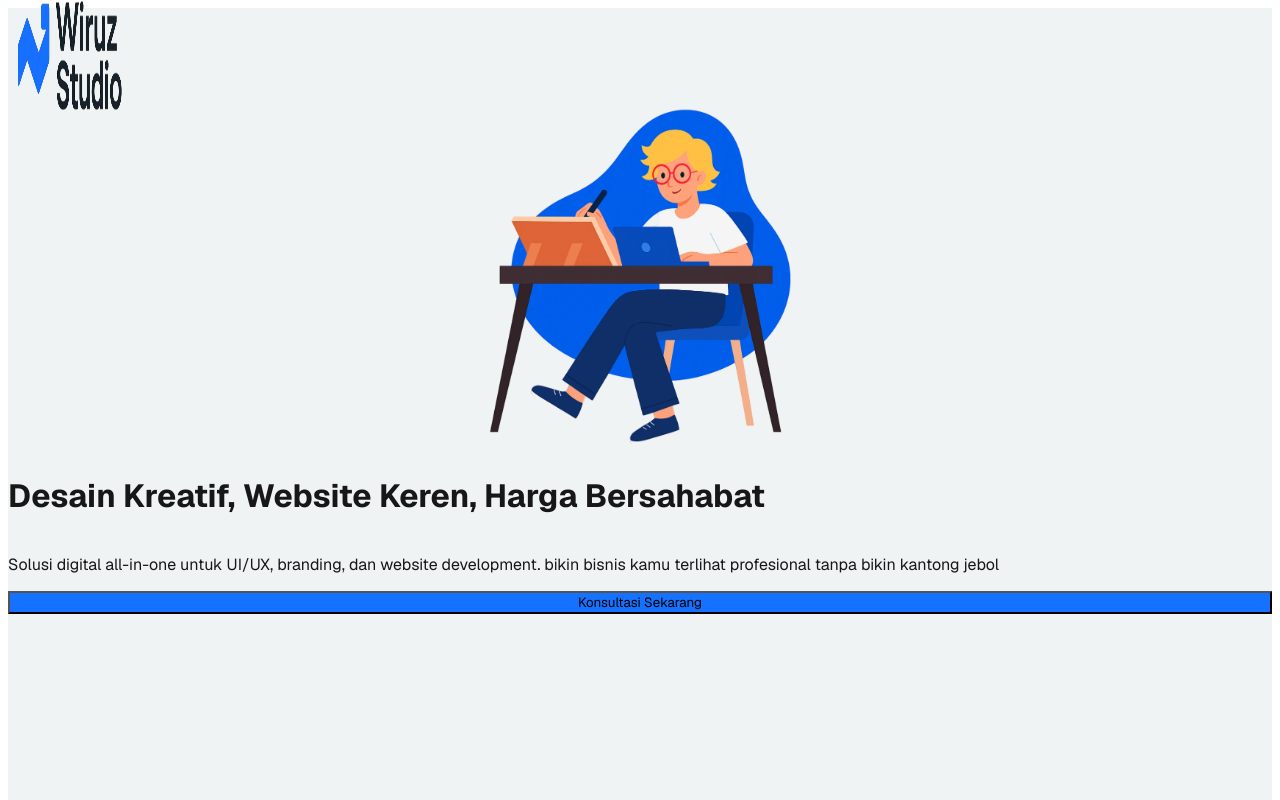
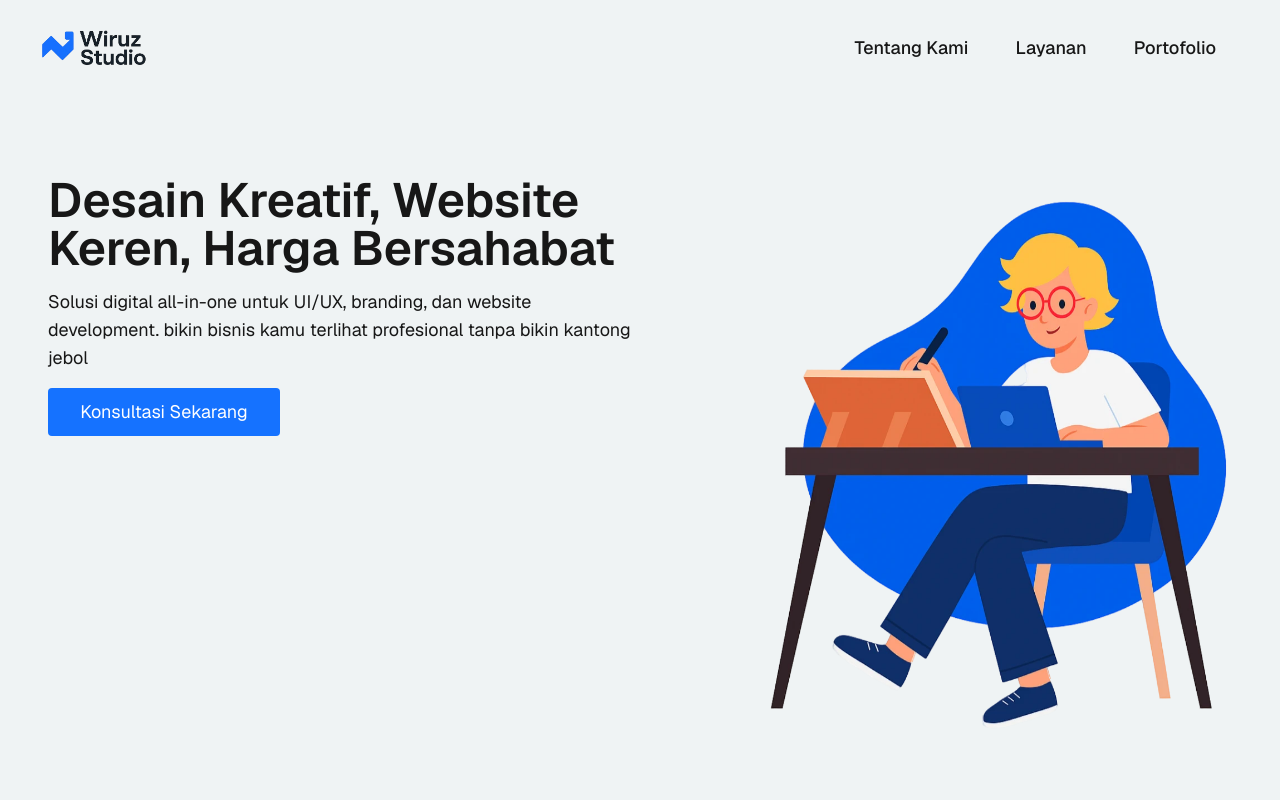
Before and after one commit to fahrizapcode/wiruz-studio, a Next.js app: page / in a window 1280 px wide. Shown: the top 800 px of the page. Built offline with nearby package versions, Linux system fonts and the light colour scheme.

Commit message:
cobaan 4

```diff
--- a/src/app/globals.css
+++ b/src/app/globals.css
@@ -1,10 +1,4 @@
-@tailwind base;
-@tailwind components;
-@tailwind utilities;
-
-body {
-  @apply antialiased;
-}
+@import "tailwindcss";
 
 :root {
   --background: #ffffff;
--- a/tailwind.config.ts
+++ b/tailwind.config.ts
@@ -2,9 +2,6 @@ import type { Config } from "tailwindcss";
 
 const config: Config = {
   content: [
-    "./pages/**/*.{js,ts,jsx,tsx}",
-    "./components/**/*.{js,ts,jsx,tsx}",
-    "./app/**/*.{js,ts,jsx,tsx}",
     "./src/app/**/*.{js,ts,jsx,tsx}",
     "./src/components/**/*.{js,ts,jsx,tsx}",
     "./src/pages/**/*.{js,ts,jsx,tsx}",
```
